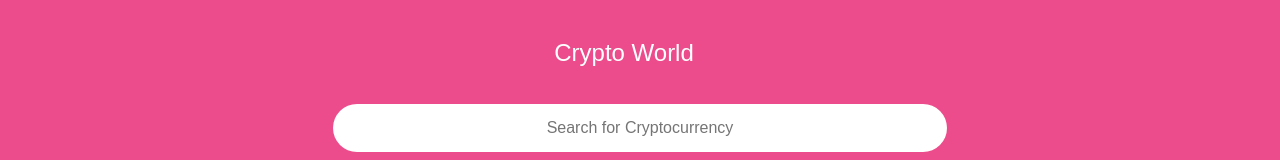
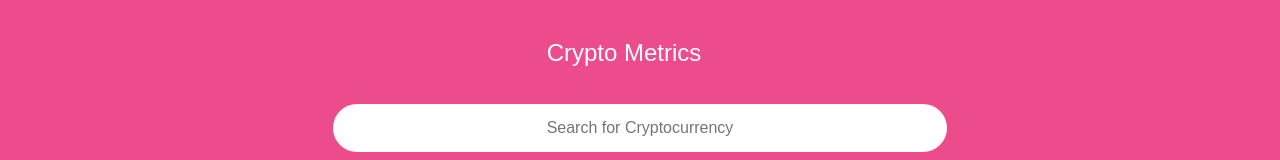
Before and after one commit to stevenmukama/react-capstone, a React (Create React App) app: page / in a window 1280 px wide. Shown: the top 160 px of the page. Built offline with nearby package versions, Linux system fonts and the light colour scheme; no server answers.

Commit message:
Update Navbar.js

```diff
--- a/src/components/Navbar.js
+++ b/src/components/Navbar.js
@@ -7,7 +7,7 @@ const Navbar = () => (
       <i className="fa-solid fa-chevron-left" />
     </Link>
 
-    <p>Crypto World</p>
+    <p>Crypto Metrics</p>
     <div className="menu">
       <i className="fa-solid fa-microphone" />
       <i className="fa-solid fa-gear" />
```
